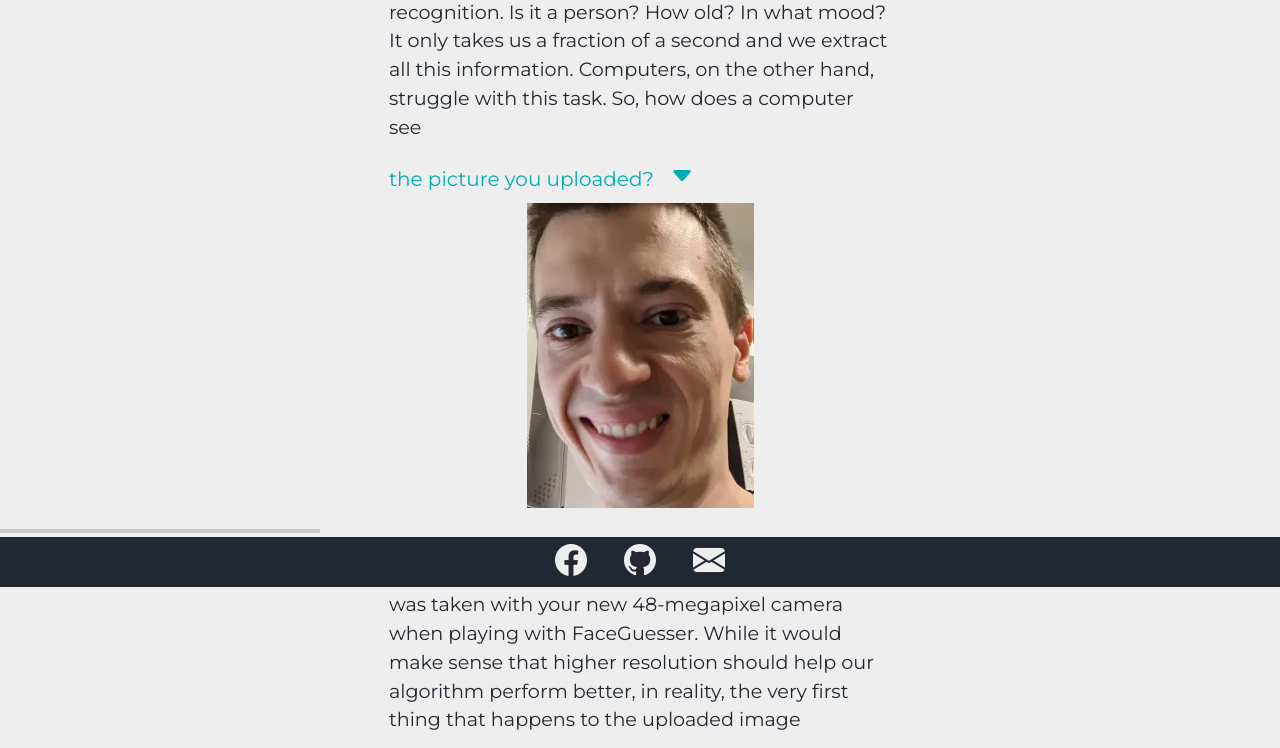
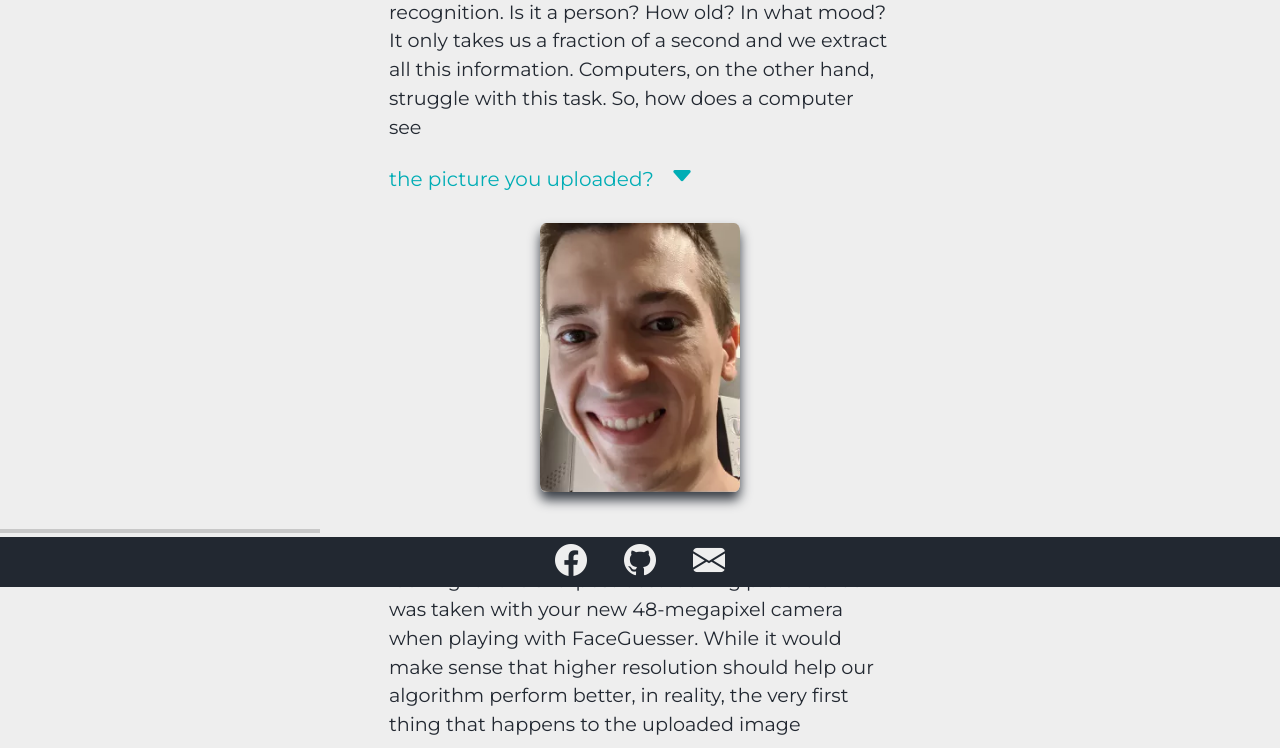
Before and after one commit to sedlacekradek/FaceGuesser, a Flask app: page /tutorial in a window 1280 px wide, after a click on "the picture you uploaded?". Shown: the part 213-961 px from the top of the page. Run offline with Flask 2, Linux system fonts and the light colour scheme; some libraries are stand-ins or nearby versions.

Commit message:
fix tutorial-image-small

```diff
--- a/static/css/styles.css
+++ b/static/css/styles.css
@@ -91,9 +91,9 @@ hr {
     box-shadow: 0 8px 12px #393E46;
 }
 
-#tutorial-image-small {
+.tutorial-image-small {
     border-radius: 3%;
-    width: 50%;
+    width: 40%;
     min-width: 200px;
     height: auto;
     margin: 20px;
```
